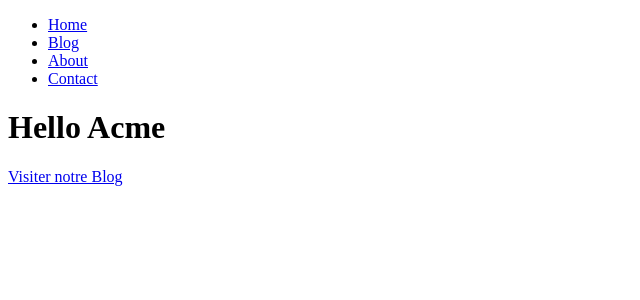
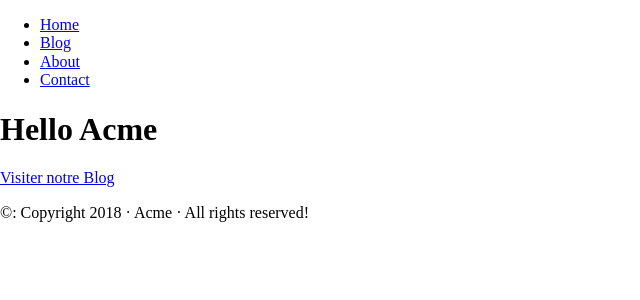
Before and after one commit to sego92/acme, a Django app: page / in a window 1280 px wide. Shown: the top 300 px of the page, without its empty margins (0-640 px from the left). Run offline with Django 3.2, Linux system fonts and the light colour scheme.

Commit message:
real start of stylisation

```diff
--- /dev/null
+++ b/static/Css/styles.css
@@ -0,0 +1,3 @@
+body {
+    background-color: red;
+}
--- /dev/null
+++ b/templates/layouts/_footer.html
@@ -0,0 +1,3 @@
+<footer>
+    <p>&copy: Copyright {% now 'Y' %} &middot; Acme &middot; All rights reserved!</p>
+</footer>
--- a/templates/layouts/_nav.html
+++ b/templates/layouts/_nav.html
@@ -1,6 +1,8 @@
+<nav>
     <ul>
         <li><a href="{% url 'home' %}">Home</a></li>
         <li><a href="{% url 'blog:index' %}">Blog</a></li>
         <li><a href="{% url 'about' %}">About</a></li>
         <li><a href="{% url 'contact' %}">Contact</a></li>
     </ul>
+</nav>
--- a/templates/layouts/base.html
+++ b/templates/layouts/base.html
@@ -3,10 +3,13 @@
 <head>
     <meta charset="utf-8" />
     <title>{% block title %} Acme{% endblock %} </title>
+    <meta name="viewport" content="width=device-width, initial-scale=1.0">
+    <link rel="stylesheet" type="text/css" href="https://cdnjs.cloudflare.com/ajax/libs/normalize/7.0.0/normalize.min.css">
 
 </head>
 <body>
     {% include 'layouts/_nav.html' %}
     {% block content %}{% endblock %}
+    {% include 'layouts/_footer.html' %}
 </body>
 </html>
```
Lines whose indentation alone changed are shown as unchanged.
